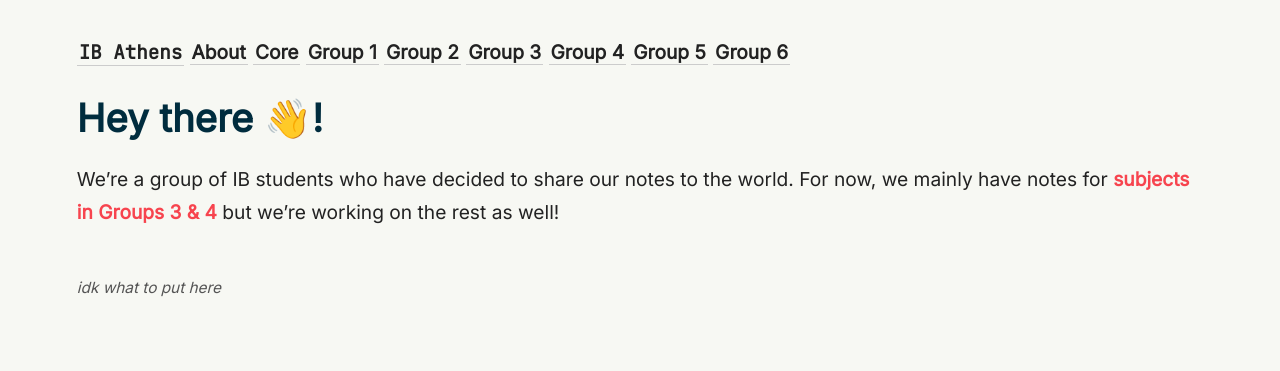
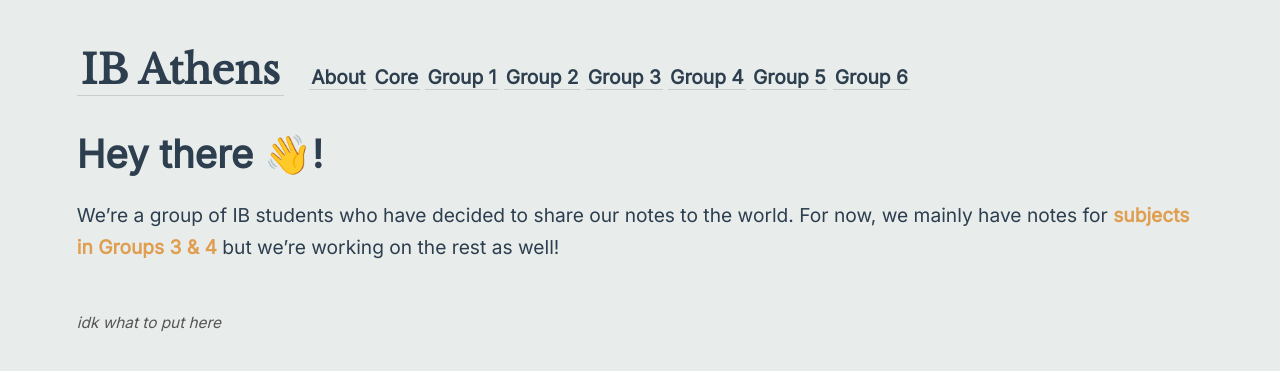
Before and after one commit to ibathens/ibathens.github.io, a Jekyll site: the page built from _pages/index.md, in a window 1280 px wide. Shown: the top 371 px of the page. Built offline with Jekyll 4.4.1, drawn with Linux system fonts in a browser that asks for light colours.

Commit message:
Update _style.scss

```diff
--- a/_sass/_style.scss
+++ b/_sass/_style.scss
@@ -1,18 +1,16 @@
 @import url('https://fonts.googleapis.com/css2?family=Inter&display=swap');
-@import url('https://fonts.googleapis.com/css2?family=JetBrains+Mono&display=swap');
+@import url('https://fonts.googleapis.com/css2?family=Libre+Baskerville&display=swap');
 
-$color-text: #222222;
+$color-text: #2D3E4E;
 $color-subtext: #555555;
 $color-border: #cccccc;
 $border-radius: 5px;
 $font-family: Inter, sans-serif;
 
-$background: #F7F8F3;
-$background-accent: #e5e8d8;
-$header-accent: #002c3e;
-$nav: #002c3e;
-$accent: #f7444e;
-$interactive-accent: #d70913;
+$background: #E8ECEB;
+$background-accent: #D2DAD8;
+$header-accent: #2D3E4E;
+$accent: #E09E50;
 
 body {
   box-sizing: content-box;
@@ -140,5 +138,7 @@ code {
 }
 
 .logo {
-  font-family: "JetBrains Mono";
+  font-size: 40px;
+  font-family: "Libre Baskerville", serif;
+  margin-right: 20px;
 }
```
